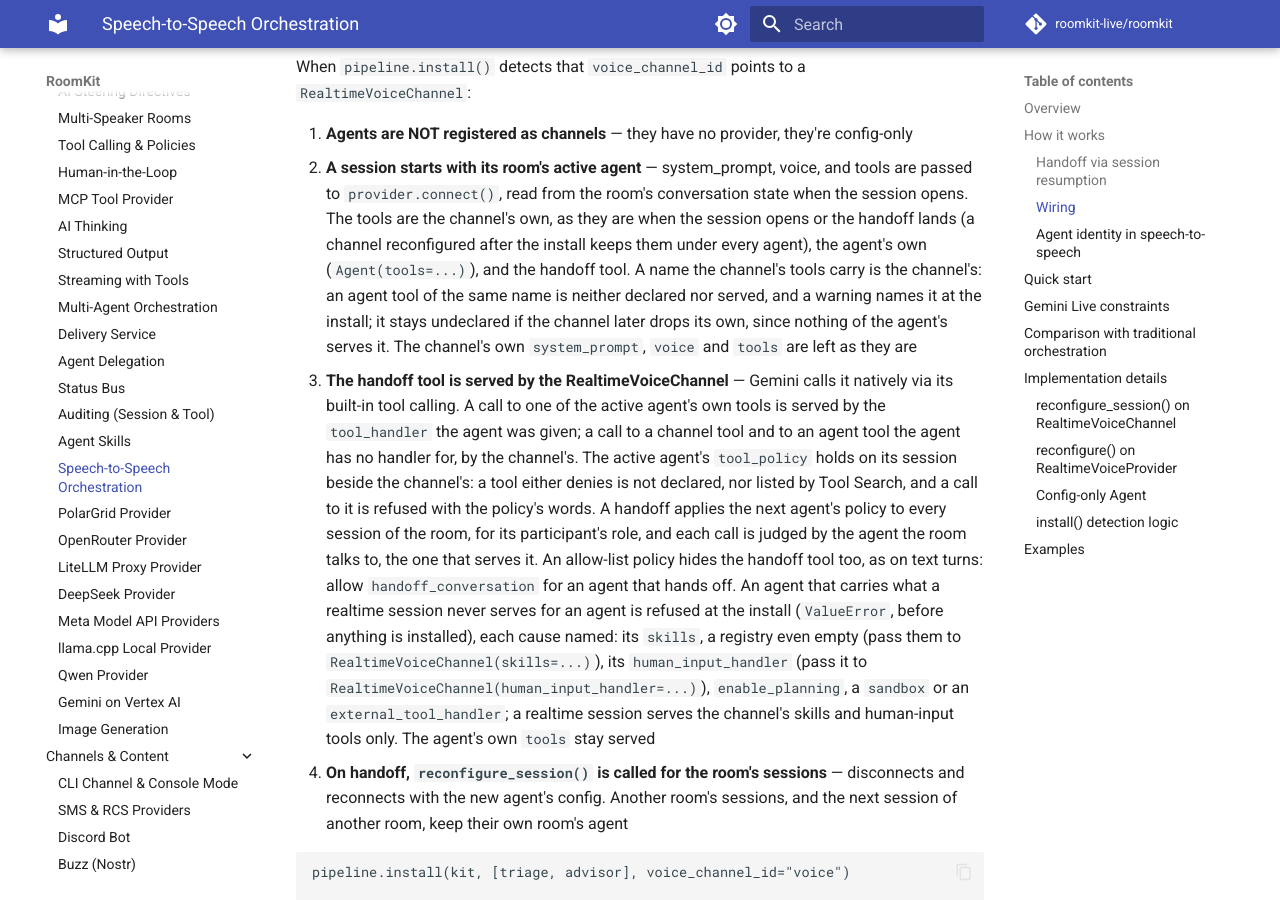
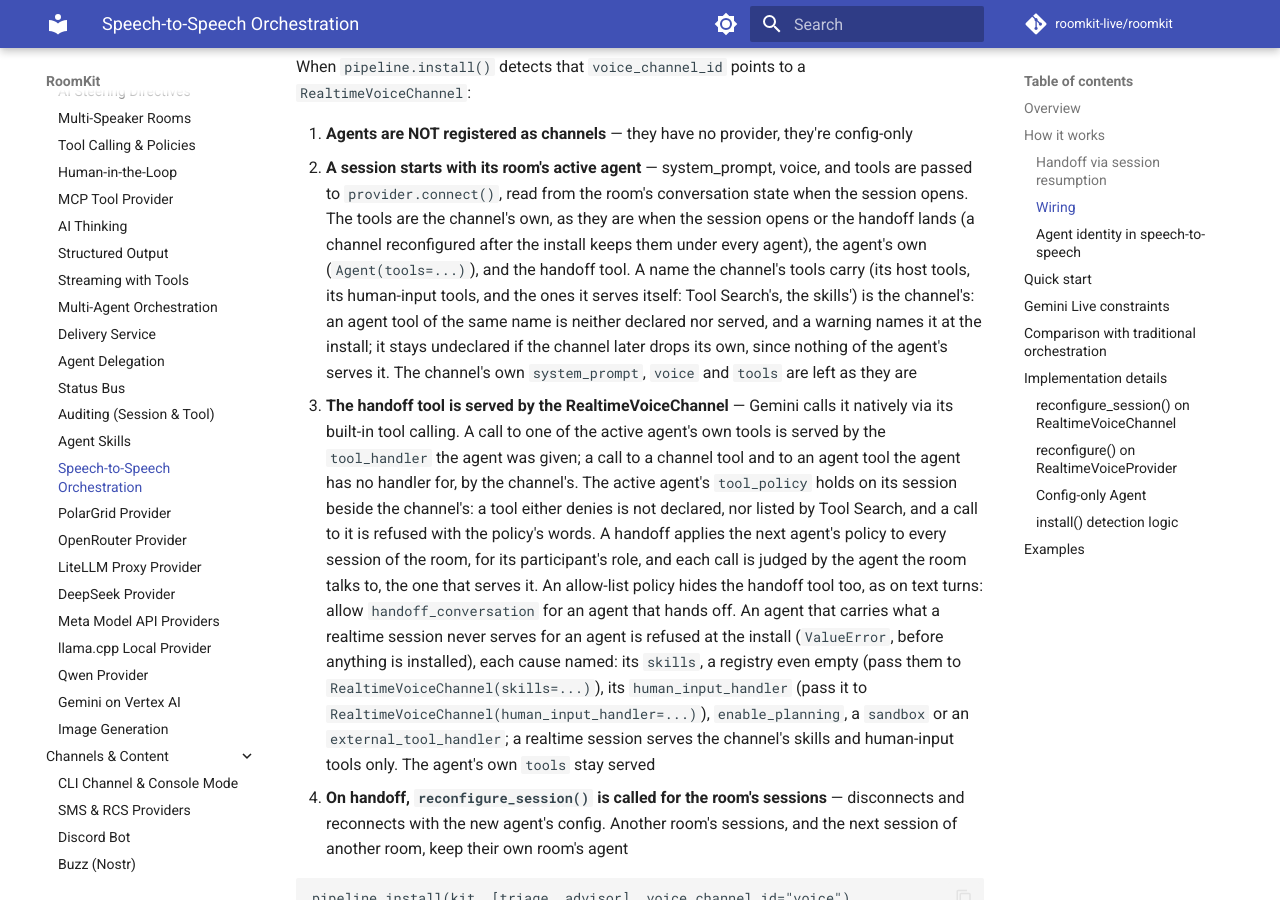
Before and after one commit to roomkit-live/roomkit-docs, an MkDocs documentation site: the page built from docs/guides/realtime-orchestration.md, in a window 1280 px wide and 900 px high, scrolled down 1760 px. Built offline with MkDocs 1.6.1 and Material for MkDocs 9.7.7, drawn with Linux system fonts in a browser that asks for light colours; comment, search, counter and statistics services are not loaded.

Commit message:
docs(orchestration): a name the channel carries is any of its tools', human-input and channel-served ones included (RMK-517)

```diff
--- a/docs/guides/realtime-orchestration.md
+++ b/docs/guides/realtime-orchestration.md
@@ -64,7 +64,7 @@ The reconnect takes ~200-500ms — a natural pause, similar to a phone transfer.
 When `pipeline.install()` detects that `voice_channel_id` points to a `RealtimeVoiceChannel`:
 
 1. **Agents are NOT registered as channels** — they have no provider, they're config-only
-2. **A session starts with its room's active agent** — system_prompt, voice, and tools are passed to `provider.connect()`, read from the room's conversation state when the session opens. The tools are the channel's own, as they are when the session opens or the handoff lands (a channel reconfigured after the install keeps them under every agent), the agent's own (`Agent(tools=...)`), and the handoff tool. A name the channel's tools carry is the channel's: an agent tool of the same name is neither declared nor served, and a warning names it at the install; it stays undeclared if the channel later drops its own, since nothing of the agent's serves it. The channel's own `system_prompt`, `voice` and `tools` are left as they are
+2. **A session starts with its room's active agent** — system_prompt, voice, and tools are passed to `provider.connect()`, read from the room's conversation state when the session opens. The tools are the channel's own, as they are when the session opens or the handoff lands (a channel reconfigured after the install keeps them under every agent), the agent's own (`Agent(tools=...)`), and the handoff tool. A name the channel's tools carry (its host tools, its human-input tools, and the ones it serves itself: Tool Search's, the skills') is the channel's: an agent tool of the same name is neither declared nor served, and a warning names it at the install; it stays undeclared if the channel later drops its own, since nothing of the agent's serves it. The channel's own `system_prompt`, `voice` and `tools` are left as they are
 3. **The handoff tool is served by the RealtimeVoiceChannel** — Gemini calls it natively via its built-in tool calling. A call to one of the active agent's own tools is served by the `tool_handler` the agent was given; a call to a channel tool and to an agent tool the agent has no handler for, by the channel's. The active agent's `tool_policy` holds on its session beside the channel's: a tool either denies is not declared, nor listed by Tool Search, and a call to it is refused with the policy's words. A handoff applies the next agent's policy to every session of the room, for its participant's role, and each call is judged by the agent the room talks to, the one that serves it. An allow-list policy hides the handoff tool too, as on text turns: allow `handoff_conversation` for an agent that hands off. An agent that carries what a realtime session never serves for an agent is refused at the install (`ValueError`, before anything is installed), each cause named: its `skills`, a registry even empty (pass them to `RealtimeVoiceChannel(skills=...)`), its `human_input_handler` (pass it to `RealtimeVoiceChannel(human_input_handler=...)`), `enable_planning`, a `sandbox` or an `external_tool_handler`; a realtime session serves the channel's skills and human-input tools only. The agent's own `tools` stay served
 4. **On handoff, `reconfigure_session()` is called for the room's sessions** — disconnects and reconnects with the new agent's config. Another room's sessions, and the next session of another room, keep their own room's agent
 
```
